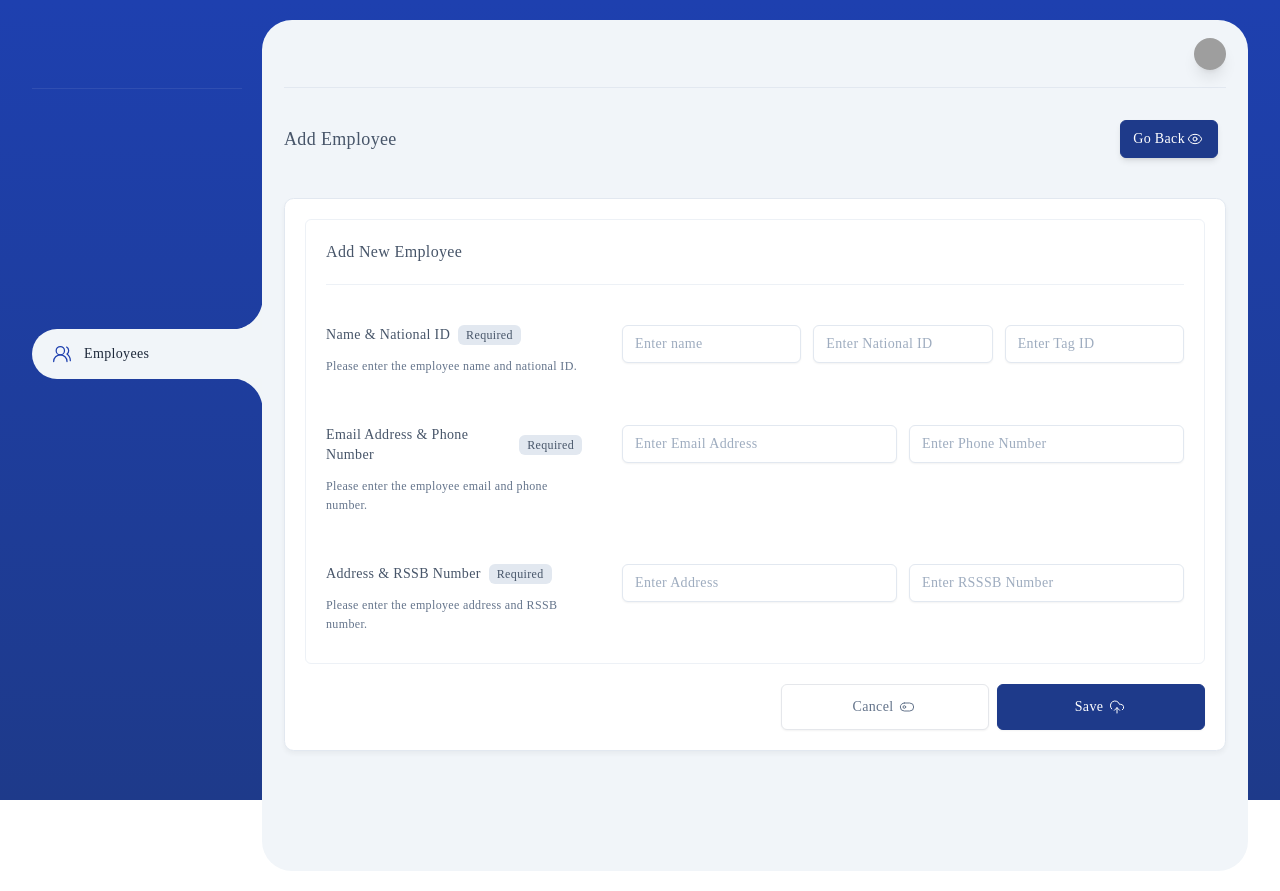
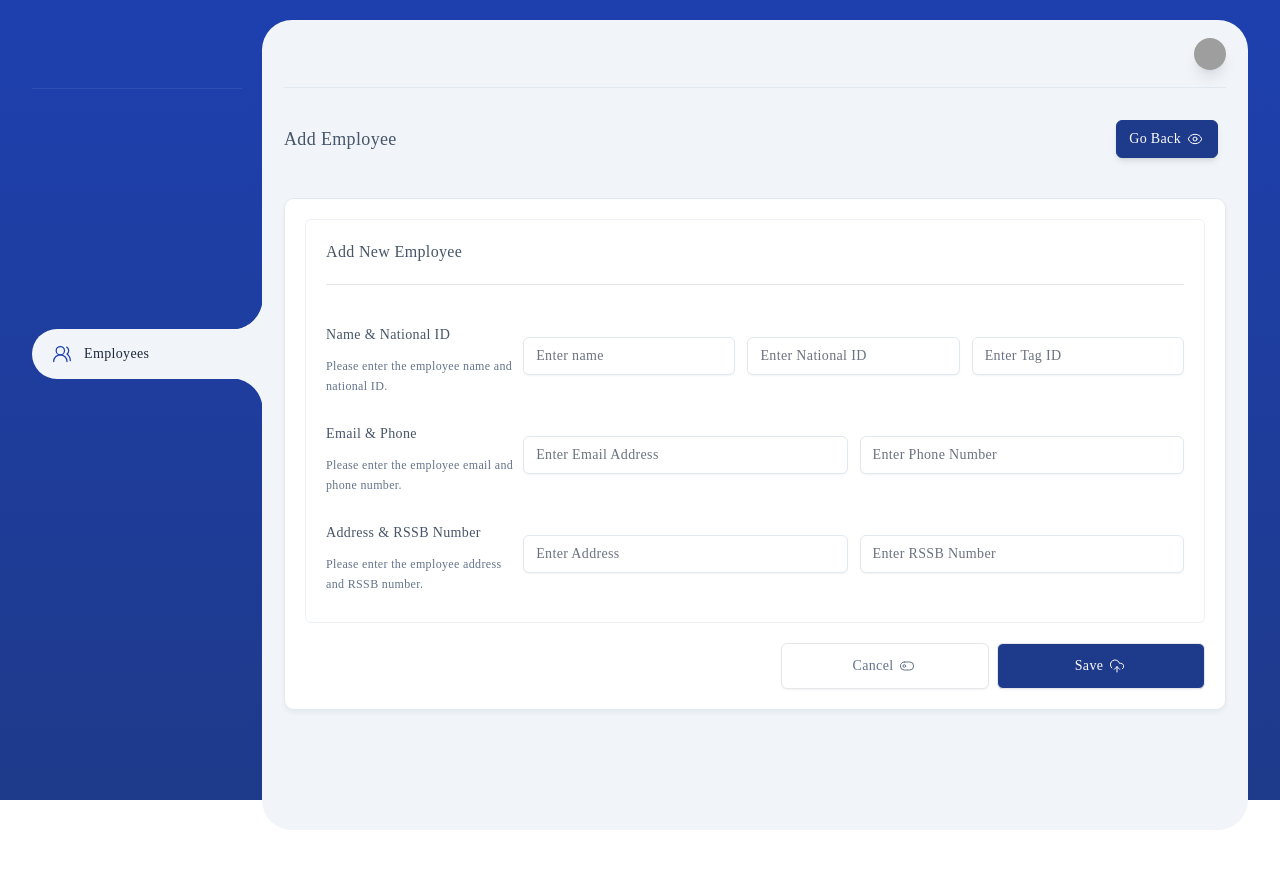
Before and after one commit to kajugadaniels/attendify-client, a React (Vite) app: page /employee/add in a window 1280 px wide. After the commit the page ends 850 px from the top, so only its background shows below. Built offline with nearby package versions, Linux system fonts and the light colour scheme; sample sign-in values are in the browser's storage; grey boxes are pictures that could not be loaded; a web font is replaced by a local one.

Commit message:
Make AddEmployee dynamic: submit employee data via API with validations and navigation

```diff
--- a/src/pages/employees/AddEmployee.jsx
+++ b/src/pages/employees/AddEmployee.jsx
@@ -1,149 +1,174 @@
-import React, { useState } from 'react'
-import { useNavigate } from 'react-router-dom'
-import { toast } from 'react-toastify'
-import { CloudUpload, Eye, Lightbulb, ToggleLeft } from 'lucide-react'
+import React, { useState } from 'react';
+import { useNavigate } from 'react-router-dom';
+import { toast } from 'react-toastify';
+import { CloudUpload, Lightbulb, Eye, ToggleLeft } from 'lucide-react';
+import { createEmployee } from '../../api';
 
 const AddEmployee = () => {
+    const navigate = useNavigate();
+    const [formData, setFormData] = useState({
+        name: '',
+        nid: '',
+        tag_id: '',
+        email: '',
+        phone_number: '',
+        address: '',
+        rssb_number: ''
+    });
+    const [loading, setLoading] = useState(false);
+
+    const handleChange = (e) => {
+        const { name, value } = e.target;
+        setFormData(prev => ({ ...prev, [name]: value }));
+    };
+
+    const handleSubmit = async (e) => {
+        e.preventDefault();
+        try {
+            setLoading(true);
+            await createEmployee(formData);
+            toast.success('Employee created successfully!');
+            navigate('/employees');
+        } catch (error) {
+            toast.error('Failed to create employee. Please check your details.');
+        } finally {
+            setLoading(false);
+        }
+    };
+
     return (
         <>
             <div className="intro-y col-span-12 mt-8 flex flex-wrap items-center xl:flex-nowrap">
-                <h2 className="mr-auto text-lg font-medium">
-                    Add Employee
-                </h2>
+                <h2 className="mr-auto text-lg font-medium">Add Employee</h2>
                 <a
-                    href='/employees'
-                    className="transition duration-200 border inline-flex items-center justify-center py-2 px-3 rounded-md font-medium cursor-pointer focus:ring-4 focus:ring-primary focus:ring-opacity-20 focus-visible:outline-none dark:focus:ring-slate-700 dark:focus:ring-opacity-50 [&:hover:not(:disabled)]:bg-opacity-90 [&:hover:not(:disabled)]:border-opacity-90 bg-primary border-primary text-white dark:border-primary mr-2 shadow-md"
+                    href="/employees"
+                    className="transition duration-200 border inline-flex items-center justify-center py-2 px-3 rounded-md font-medium bg-primary border-primary text-white mr-2 shadow-md"
                 >
                     Go Back
-                    <span className="flex h-5 w-5 items-center justify-center">
+                    <span className="flex h-5 w-5 items-center justify-center ml-1">
                         <Eye className="stroke-1.5 h-4 w-4" />
                     </span>
                 </a>
             </div>
-
-            <form>
+            <form onSubmit={handleSubmit}>
                 <div className="mt-5 grid grid-cols-11 gap-x-6 pb-20">
                     <div className="intro-y col-span-11 2xl:col-span-9">
                         <div className="intro-y box mt-5 p-5">
-                            <div className="rounded-md border border-slate-200/60 p-5 dark:border-darkmode-400">
-                                <div className="flex items-center border-b border-slate-200/60 pb-5 text-base font-medium dark:border-darkmode-400">
+                            <div className="rounded-md border border-slate-200/60 p-5">
+                                <div className="flex items-center border-b pb-5 text-base font-medium">
                                     Add New Employee
                                 </div>
                                 <div className="mt-5">
-                                    {/* Name & Address */}
-                                    <div className="block sm:flex group form-inline mt-5 flex-col items-start pt-5 xl:flex-row">
-                                        <label className="inline-block mb-2 xl:!mr-10 xl:w-64">
+                                    {/* Name, National ID, Tag ID */}
+                                    <div className="block sm:flex flex-col items-start pt-5 xl:flex-row">
+                                        <label className="inline-block mb-2 xl:mr-10 xl:w-64">
                                             <div className="text-left">
-                                                <div className="flex items-center">
-                                                    <div className="font-medium">Name & National ID</div>
-                                                    <div className="ml-2 rounded-md bg-slate-200 px-2 py-0.5 text-xs text-slate-600 dark:bg-darkmode-300 dark:text-slate-400">
-                                                        Required
-                                                    </div>
-                                                </div>
+                                                <div className="font-medium">Name & National ID</div>
                                                 <div className="mt-3 text-xs leading-relaxed text-slate-500">
                                                     Please enter the employee name and national ID.
                                                 </div>
                                             </div>
                                         </label>
-                                        <div className="mt-3 w-full flex-1 xl:mt-0 grid grid-cols-3 gap-3">
+                                        <div className="mt-3 w-full grid grid-cols-3 gap-3">
                                             <input
                                                 type="text"
                                                 name="name"
                                                 placeholder="Enter name"
-                                                className="disabled:bg-slate-100 dark:disabled:bg-darkmode-800/50 transition duration-200 ease-in-out w-full text-sm border-slate-200 shadow-sm rounded-md placeholder:text-slate-400/90 focus:ring-4 focus:ring-primary dark:bg-darkmode-800"
+                                                value={formData.name}
+                                                onChange={handleChange}
+                                                className="w-full text-sm border-slate-200 shadow-sm rounded-md focus:ring-4 focus:ring-primary"
                                                 required
                                             />
                                             <input
                                                 type="number"
                                                 name="nid"
                                                 placeholder="Enter National ID"
-                                                className="disabled:bg-slate-100 dark:disabled:bg-darkmode-800/50 transition duration-200 ease-in-out w-full text-sm border-slate-200 shadow-sm rounded-md placeholder:text-slate-400/90 focus:ring-4 focus:ring-primary dark:bg-darkmode-800"
+                                                value={formData.nid}
+                                                onChange={handleChange}
+                                                className="w-full text-sm border-slate-200 shadow-sm rounded-md focus:ring-4 focus:ring-primary"
                                                 required
                                             />
                                             <input
                                                 type="number"
                                                 name="tag_id"
                                                 placeholder="Enter Tag ID"
-                                                className="disabled:bg-slate-100 dark:disabled:bg-darkmode-800/50 transition duration-200 ease-in-out w-full text-sm border-slate-200 shadow-sm rounded-md placeholder:text-slate-400/90 focus:ring-4 focus:ring-primary dark:bg-darkmode-800"
+                                                value={formData.tag_id}
+                                                onChange={handleChange}
+                                                className="w-full text-sm border-slate-200 shadow-sm rounded-md focus:ring-4 focus:ring-primary"
                                                 required
                                             />
                                         </div>
                                     </div>
 
                                     {/* Email & Phone Number */}
-                                    <div className="block sm:flex group form-inline mt-5 flex-col items-start pt-5 xl:flex-row">
-                                        <label className="inline-block mb-2 xl:!mr-10 xl:w-64">
+                                    <div className="block sm:flex flex-col items-start pt-5 xl:flex-row">
+                                        <label className="inline-block mb-2 xl:mr-10 xl:w-64">
                                             <div className="text-left">
-                                                <div className="flex items-center">
-                                                    <div className="font-medium">Email Address & Phone Number</div>
-                                                    <div className="ml-2 rounded-md bg-slate-200 px-2 py-0.5 text-xs text-slate-600 dark:bg-darkmode-300 dark:text-slate-400">
-                                                        Required
-                                                    </div>
-                                                </div>
+                                                <div className="font-medium">Email & Phone</div>
                                                 <div className="mt-3 text-xs leading-relaxed text-slate-500">
                                                     Please enter the employee email and phone number.
                                                 </div>
                                             </div>
                                         </label>
-                                        <div className="mt-3 w-full flex-1 xl:mt-0 grid grid-cols-2 gap-3">
+                                        <div className="mt-3 w-full grid grid-cols-2 gap-3">
                                             <input
                                                 type="email"
                                                 name="email"
                                                 placeholder="Enter Email Address"
-                                                className="disabled:bg-slate-100 dark:disabled:bg-darkmode-800/50 transition duration-200 ease-in-out w-full text-sm border-slate-200 shadow-sm rounded-md placeholder:text-slate-400/90 focus:ring-4 focus:ring-primary dark:bg-darkmode-800"
+                                                value={formData.email}
+                                                onChange={handleChange}
+                                                className="w-full text-sm border-slate-200 shadow-sm rounded-md focus:ring-4 focus:ring-primary"
                                                 required
                                             />
                                             <input
                                                 type="number"
                                                 name="phone_number"
                                                 placeholder="Enter Phone Number"
-                                                className="disabled:bg-slate-100 dark:disabled:bg-darkmode-800/50 transition duration-200 ease-in-out w-full text-sm border-slate-200 shadow-sm rounded-md placeholder:text-slate-400/90 focus:ring-4 focus:ring-primary dark:bg-darkmode-800"
+                                                value={formData.phone_number}
+                                                onChange={handleChange}
+                                                className="w-full text-sm border-slate-200 shadow-sm rounded-md focus:ring-4 focus:ring-primary"
                                                 required
                                             />
                                         </div>
                                     </div>
 
                                     {/* Address & RSSB Number */}
-                                    <div className="block sm:flex group form-inline mt-5 flex-col items-start pt-5 xl:flex-row">
-                                        <label className="inline-block mb-2 xl:!mr-10 xl:w-64">
+                                    <div className="block sm:flex flex-col items-start pt-5 xl:flex-row">
+                                        <label className="inline-block mb-2 xl:mr-10 xl:w-64">
                                             <div className="text-left">
-                                                <div className="flex items-center">
-                                                    <div className="font-medium">Address & RSSB Number</div>
-                                                    <div className="ml-2 rounded-md bg-slate-200 px-2 py-0.5 text-xs text-slate-600 dark:bg-darkmode-300 dark:text-slate-400">
-                                                        Required
-                                                    </div>
-                                                </div>
+                                                <div className="font-medium">Address & RSSB Number</div>
                                                 <div className="mt-3 text-xs leading-relaxed text-slate-500">
                                                     Please enter the employee address and RSSB number.
                                                 </div>
                                             </div>
                                         </label>
-                                        <div className="mt-3 w-full flex-1 xl:mt-0 grid grid-cols-2 gap-3">
+                                        <div className="mt-3 w-full grid grid-cols-2 gap-3">
                                             <input
                                                 type="text"
                                                 name="address"
                                                 placeholder="Enter Address"
-                                                className="disabled:bg-slate-100 dark:disabled:bg-darkmode-800/50 transition duration-200 ease-in-out w-full text-sm border-slate-200 shadow-sm rounded-md placeholder:text-slate-400/90 focus:ring-4 focus:ring-primary dark:bg-darkmode-800"
+                                                value={formData.address}
+                                                onChange={handleChange}
+                                                className="w-full text-sm border-slate-200 shadow-sm rounded-md focus:ring-4 focus:ring-primary"
                                                 required
                                             />
                                             <input
                                                 type="number"
                                                 name="rssb_number"
-                                                placeholder="Enter RSSSB Number"
-                                                className="disabled:bg-slate-100 dark:disabled:bg-darkmode-800/50 transition duration-200 ease-in-out w-full text-sm border-slate-200 shadow-sm rounded-md placeholder:text-slate-400/90 focus:ring-4 focus:ring-primary dark:bg-darkmode-800"
+                                                placeholder="Enter RSSB Number"
+                                                value={formData.rssb_number}
+                                                onChange={handleChange}
+                                                className="w-full text-sm border-slate-200 shadow-sm rounded-md focus:ring-4 focus:ring-primary"
                                                 required
                                             />
                                         </div>
                                     </div>
                                 </div>
                             </div>
-
-                            {/* Action Buttons */}
-                            <div className="mt-5 flex flex-col justify-end gap-2 md:flex-row">
+                            <div className="mt-5 flex flex-col md:flex-row justify-end gap-2">
                                 <a
-                                    href="/users"
-                                    type="button"
-                                    className="transition duration-200 border shadow-sm inline-flex items-center justify-center px-3 rounded-md font-medium cursor-pointer focus:ring-4 focus:ring-primary focus:ring-opacity-20 bg-white dark:bg-darkmode-800 text-slate-500 dark:text-slate-300 dark:focus:ring-slate-700 w-full py-3 md:w-52"
+                                    href="/employees"
+                                    className="transition duration-200 border shadow-sm inline-flex items-center justify-center px-3 rounded-md font-medium bg-white text-slate-500 w-full py-3 md:w-52"
                                 >
                                     Cancel
                                     <span className="flex h-5 w-5 items-center justify-center ml-1">
@@ -152,7 +177,7 @@ const AddEmployee = () => {
                                 </a>
                                 <button
                                     type="submit"
-                                    className="transition duration-200 border shadow-sm inline-flex items-center justify-center px-3 rounded-md font-medium cursor-pointer focus:ring-4 focus:ring-primary focus:ring-opacity-20 dark:focus:ring-slate-700 bg-primary border-primary text-white dark:border-primary w-full py-3 md:w-52 disabled:opacity-70 disabled:cursor-not-allowed"
+                                    className="transition duration-200 border shadow-sm inline-flex items-center justify-center px-3 rounded-md font-medium bg-primary text-white w-full py-3 md:w-52 disabled:opacity-70"
                                 >
                                     Save
                                     <span className="flex h-5 w-5 items-center justify-center ml-1">
@@ -162,20 +187,15 @@ const AddEmployee = () => {
                             </div>
                         </div>
                     </div>
-
-                    {/* Tips Section */}
                     <div className="intro-y col-span-2 hidden 2xl:block">
                         <div className="sticky top-0">
-                            <div className="relative mt-6 rounded-md border border-warning bg-warning/20 p-5 dark:border-0 dark:bg-darkmode-600">
+                            <div className="relative mt-6 rounded-md border border-warning bg-warning/20 p-5">
                                 <Lightbulb className="stroke-1.5 absolute right-0 top-0 mr-3 mt-5 h-12 w-12 text-warning/80" />
                                 <h2 className="text-lg font-medium">Tips</h2>
                                 <div className="mt-5 font-medium">Hiring</div>
-                                <div className="mt-2 text-xs leading-relaxed text-slate-600 dark:text-slate-500">
+                                <div className="mt-2 text-xs leading-relaxed text-slate-600">
                                     <div>
-                                        Provide correct details to ensure the system
-                                        accurately manages attendance and payroll.
-                                        Double-check salary, finger ID, and phone number
-                                        for accuracy before saving.
+                                        Provide correct details to ensure the system accurately manages attendance and payroll.
                                     </div>
                                 </div>
                             </div>
@@ -184,7 +204,7 @@ const AddEmployee = () => {
                 </div>
             </form>
         </>
-    )
-}
+    );
+};
 
-export default AddEmployee
+export default AddEmployee;
```
